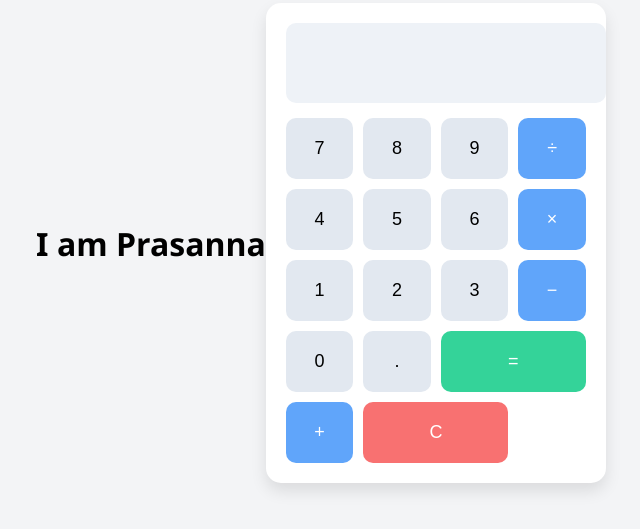
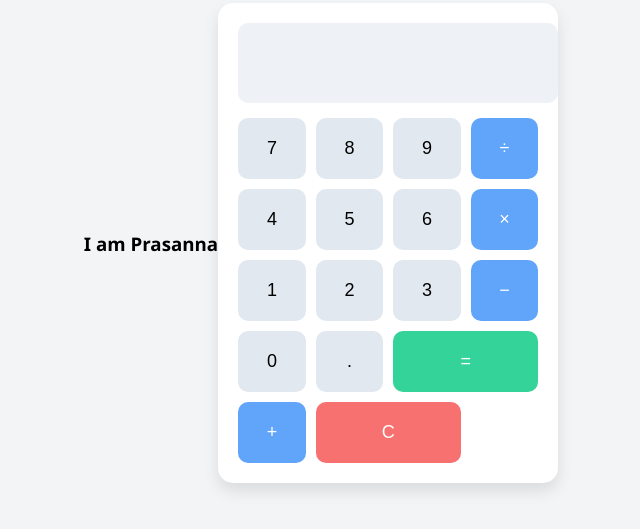
Before and after one commit to srivaniprasanna/calculator, a plain HTML site: page index.html in a window 1280 px wide. Shown: the part 165-694 px from the top of the page, without its empty margins (319-959 px from the left). Drawn offline with Linux system fonts and the light colour scheme.

Commit message:
Update index.html

```diff
--- a/index.html
+++ b/index.html
@@ -72,7 +72,7 @@
   </style>
 </head>
 <body>
-<h1>I am Prasanna</h1>
+<h3>I am Prasanna</h3>
 <div class="calculator">
   <input type="text" id="result" class="display" readonly>
   <div class="buttons">
```
